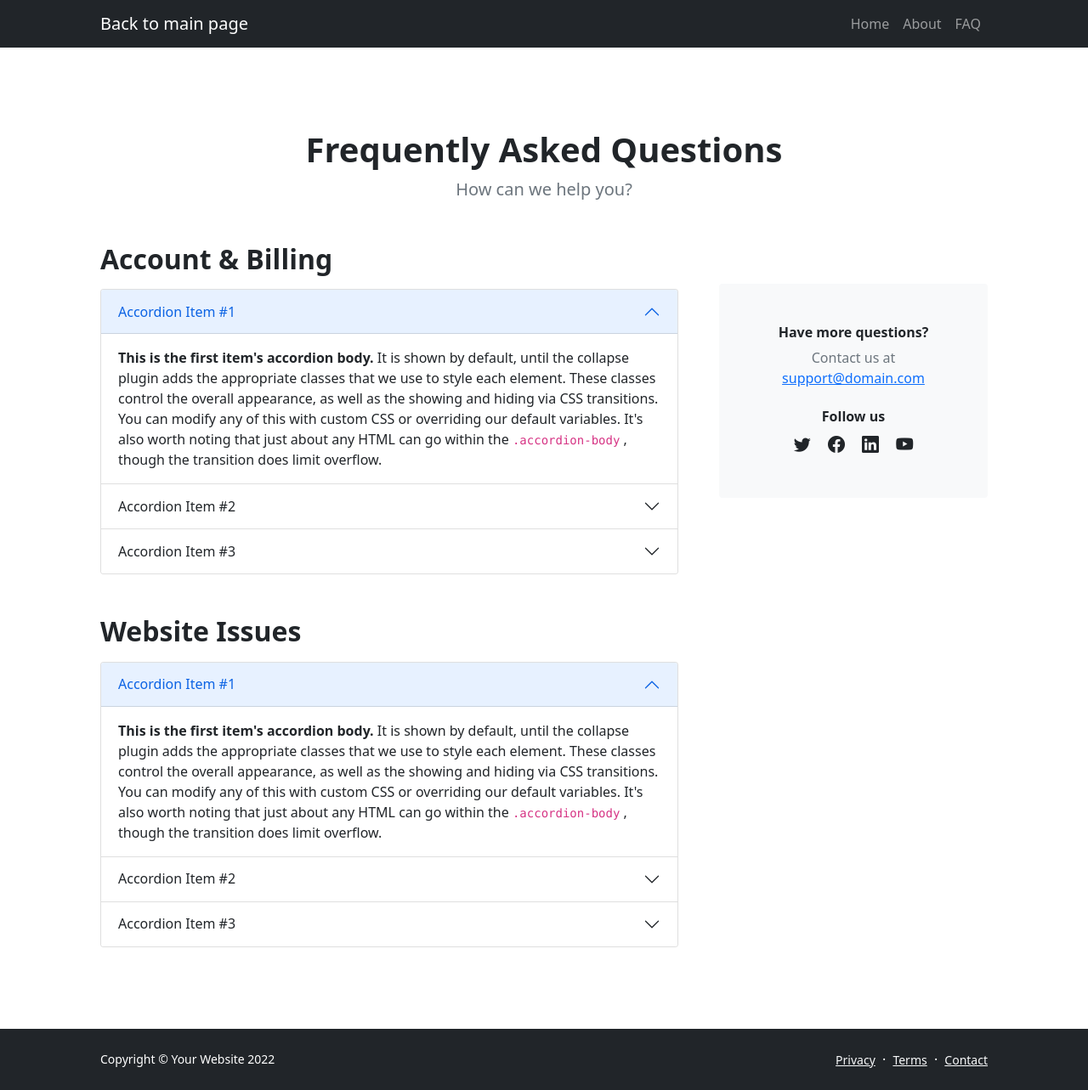
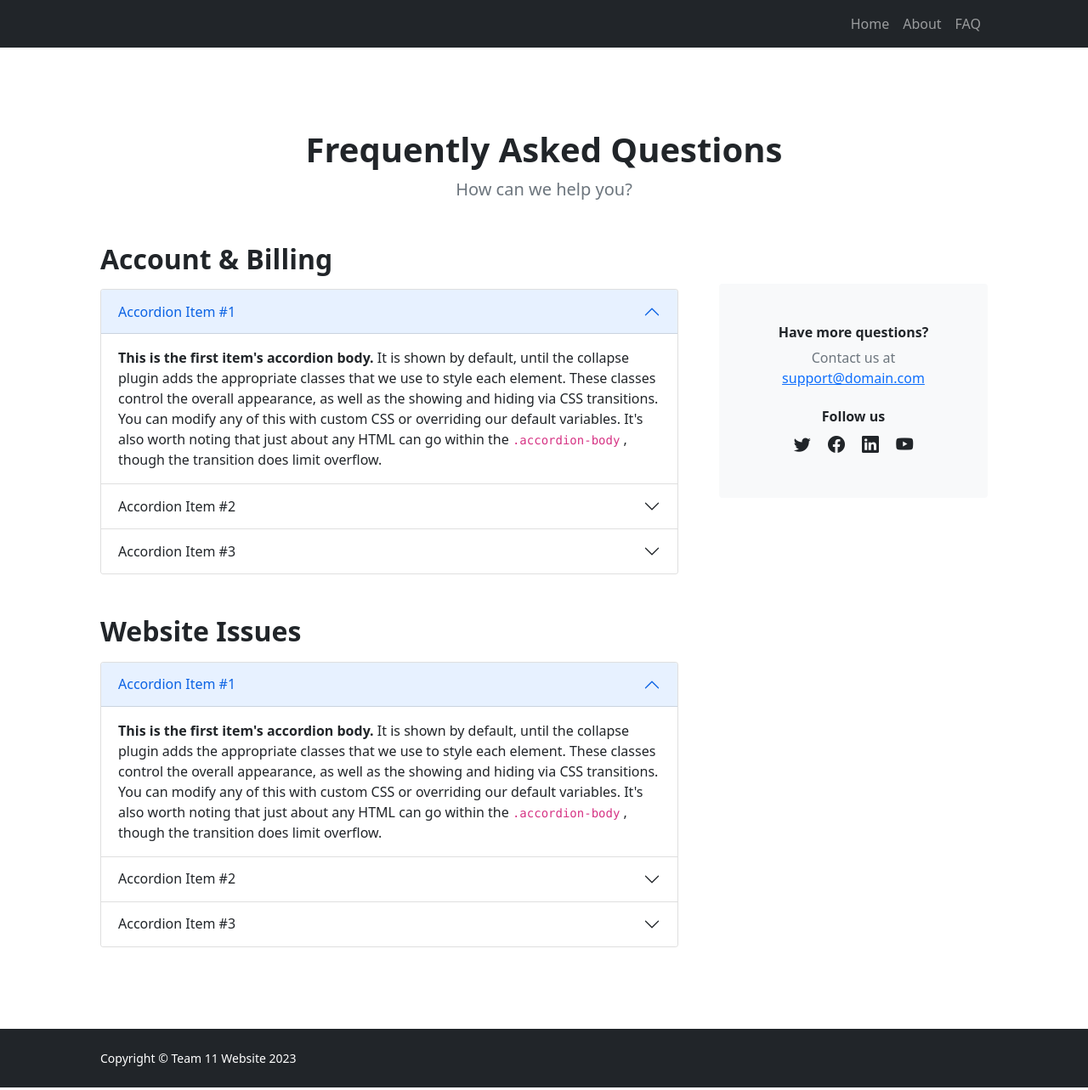
Before and after one commit to BZV83/missing-persons, a Django app: page /faq/ in a window 1280 px wide. Shown: the whole page at 85% size. Run offline with Django 4.2, Linux system fonts and the light colour scheme; some libraries are stand-ins or nearby versions.

Commit message:
Update base.html

```diff
--- a/missing-persons/templates/base.html
+++ b/missing-persons/templates/base.html
@@ -19,7 +19,6 @@
             <!-- Navigation-->
             <nav class="navbar navbar-expand-lg navbar-dark bg-dark">
                 <div class="container px-5">
-                    <a class="navbar-brand" href="{% url 'index' %}">Back to main page</a>
                     <button class="navbar-toggler" type="button" data-bs-toggle="collapse" data-bs-target="#navbarSupportedContent" aria-controls="navbarSupportedContent" aria-expanded="false" aria-label="Toggle navigation"><span class="navbar-toggler-icon"></span></button>
                     <div class="collapse navbar-collapse" id="navbarSupportedContent">
                         <ul class="navbar-nav ms-auto mb-2 mb-lg-0">
@@ -38,13 +37,13 @@
 <footer class="bg-dark py-4 mt-auto">
     <div class="container px-5">
         <div class="row align-items-center justify-content-between flex-column flex-sm-row">
-            <div class="col-auto"><div class="small m-0 text-white">Copyright &copy; Your Website 2022</div></div>
+            <div class="col-auto"><div class="small m-0 text-white">Copyright &copy; Team 11 Website 2023</div></div>
             <div class="col-auto">
-                <a class="link-light small" href="#!">Privacy</a>
+                <!-- <a class="link-light small" href="#!">Privacy</a>
                 <span class="text-white mx-1">&middot;</span>
                 <a class="link-light small" href="#!">Terms</a>
                 <span class="text-white mx-1">&middot;</span>
-                <a class="link-light small" href="#!">Contact</a>
+                <a class="link-light small" href="#!">Contact</a> -->
             </div>
         </div>
     </div>
```
